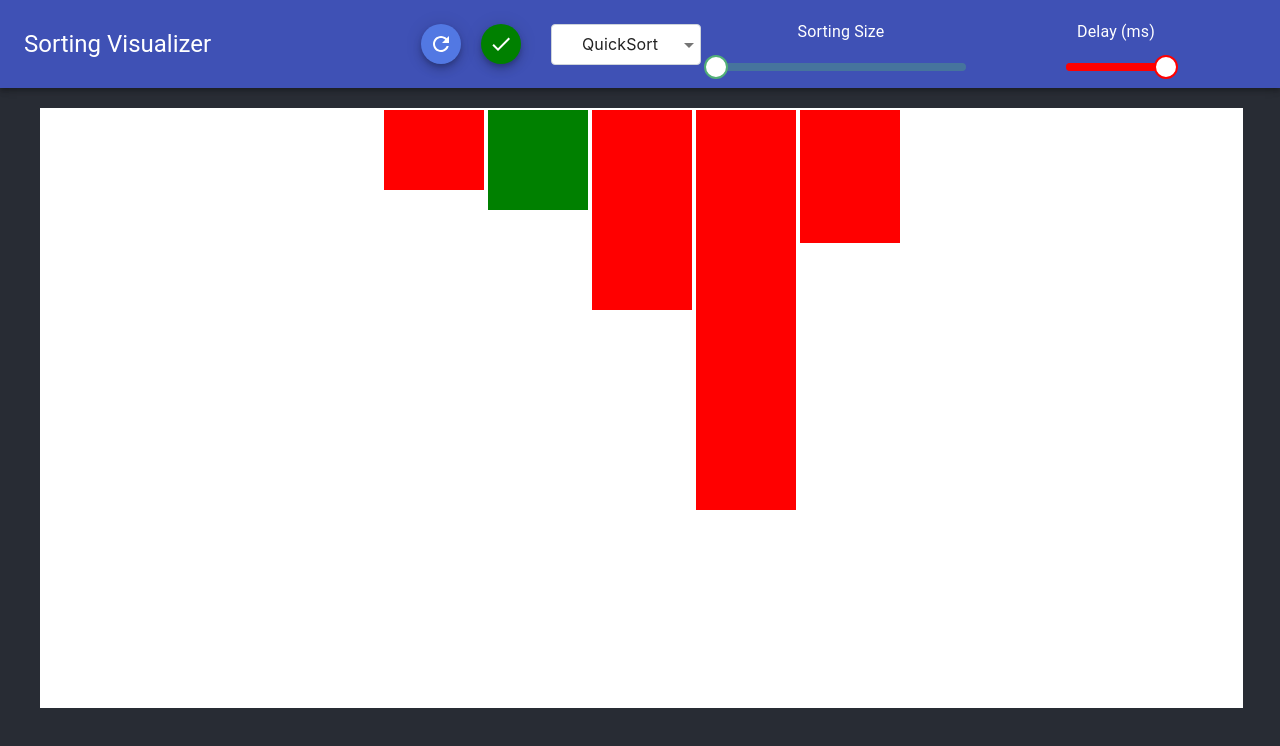
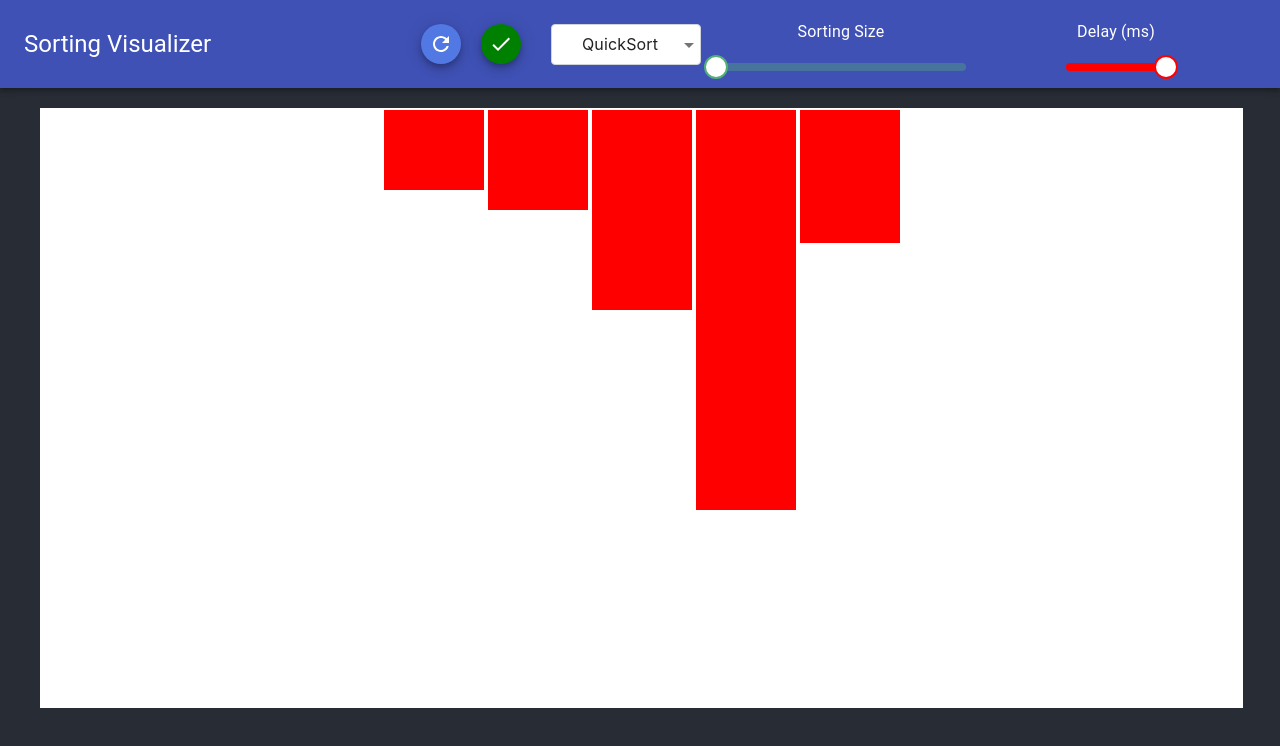
Before and after one commit to mjjply42/Sorting-Visualizer, a React (Create React App) app in the folder client/: page / in a window 1280 px wide. Shown: the top 746 px of the page. Built offline with nearby package versions, Linux system fonts and the light colour scheme.

Commit message:
solved the bug

```diff
--- a/client/src/components/MainArea.js
+++ b/client/src/components/MainArea.js
@@ -47,7 +47,9 @@ export const MainArea = () => {
         }
     },[stopped])
 
-    const swap = async (value_array) => {
+    const swap = async (value_array, status) => {
+        if (status === "test")
+            return
         let mapTmp = JSON.parse(JSON.stringify(mapTest))
         let tmp = {number: 0, height: 0}
         let test = mapTmp.map((item, index) => {
@@ -99,7 +101,8 @@ export const MainArea = () => {
         await swap(info[1].pair)
         await swap(info[2].pair)
         await swap(info[3].pair)*/
-        swap(infor[0].pair)
+        swap(infor[0].pair, "test")
+
 
     }
 
@@ -116,7 +119,7 @@ export const MainArea = () => {
             <div style={{display: "flex", alignContent: "center", flexGrow: 1, flexShrink: 1 ,flexBasis: "auto", justifyContent: "center"}}>
             {mapTest.map((item, index) => {
                 return (
-                    <div key={index} style={{margin: 2, backgroundColor: (switchIndexes.includes(index) ?"green" : "red"),
+                    <div key={index} style={{margin: 2, backgroundColor: (info ? (info.includes(index) ?"green" : "red"):"red"),
                     maxHeight: 400,height: item.height, maxWidth: 100, width: ((window.innerWidth - 150) / mapTest.length)}}>
                     </div>
                 )
```
